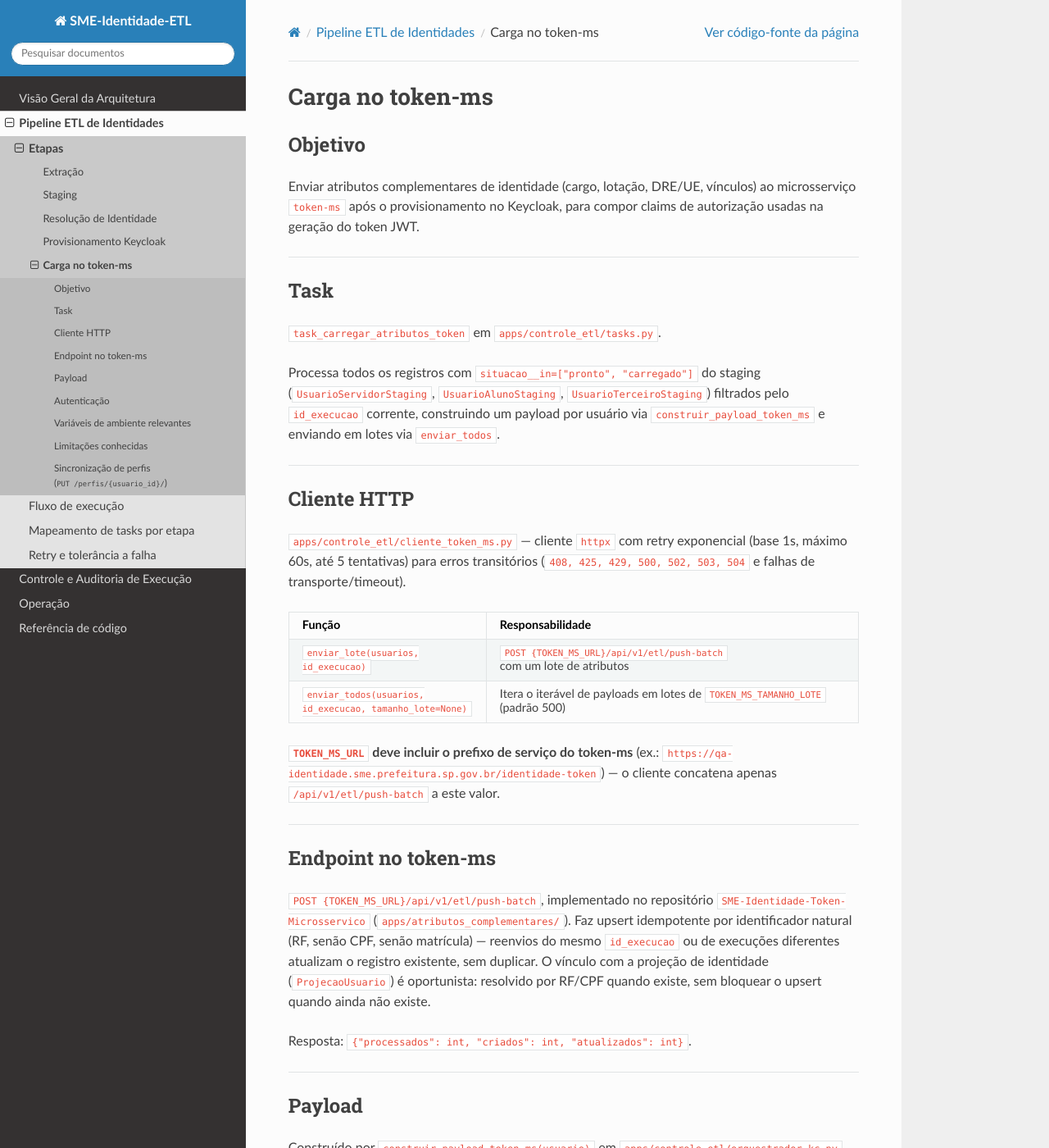
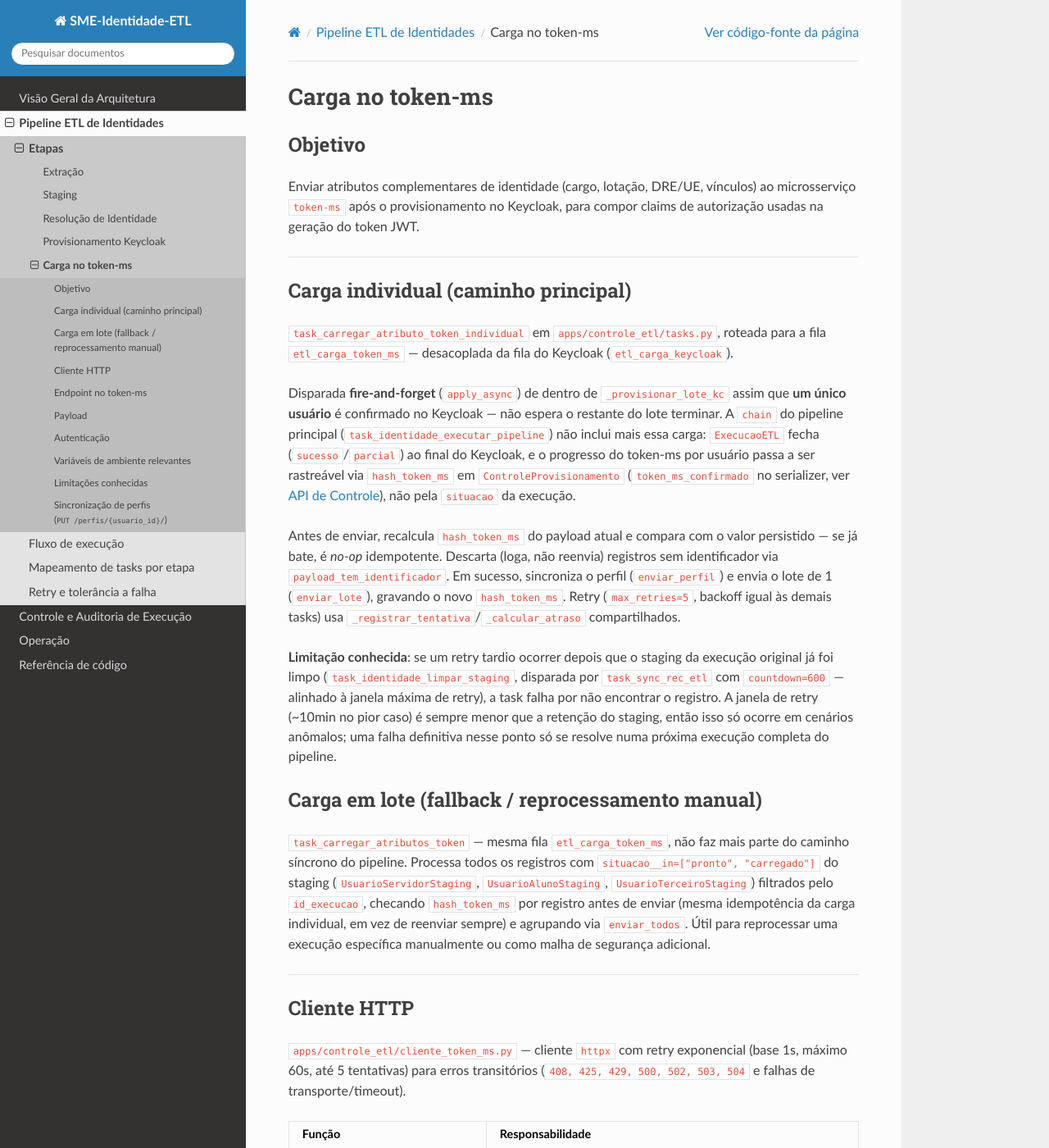
Before and after one commit to prefeiturasp/SME-Identidade-ETL, a Sphinx documentation site: the page built from docs/pipeline/token_ms.md, in a window 1280 px wide and 1400 px high. Shown: the whole window at 82% size. Built offline with Sphinx 7.4.7 and the Read the Docs theme 3.1.0, drawn with Linux system fonts in a browser that asks for light colours; some of the changed text lies outside the part shown.

Commit message:
Feature 153376 gestao de credencial

```diff
--- a/docs/pipeline/token_ms.md
+++ b/docs/pipeline/token_ms.md
@@ -8,15 +8,50 @@ para compor claims de autorização usadas na geração do token JWT.
 
 ---
 
-## Task
+## Carga individual (caminho principal)
 
-`task_carregar_atributos_token` em `apps/controle_etl/tasks.py`.
+`task_carregar_atributo_token_individual` em `apps/controle_etl/tasks.py`,
+roteada para a fila `etl_carga_token_ms` — desacoplada da fila do
+Keycloak (`etl_carga_keycloak`).
 
-Processa todos os registros com `situacao__in=["pronto", "carregado"]`
-do staging (`UsuarioServidorStaging`, `UsuarioAlunoStaging`,
-`UsuarioTerceiroStaging`) filtrados pelo `id_execucao` corrente,
-construindo um payload por usuário via `construir_payload_token_ms`
-e enviando em lotes via `enviar_todos`.
+Disparada **fire-and-forget** (`apply_async`) de dentro de
+`_provisionar_lote_kc` assim que **um único usuário** é confirmado no
+Keycloak — não espera o restante do lote terminar. A `chain` do
+pipeline principal (`task_identidade_executar_pipeline`) não inclui
+mais essa carga: `ExecucaoETL` fecha (`sucesso`/`parcial`) ao final do
+Keycloak, e o progresso do token-ms por usuário passa a ser
+rastreável via `hash_token_ms` em `ControleProvisionamento`
+(`token_ms_confirmado` no serializer, ver
+[API de Controle](../controle/api.md)), não pela `situacao` da execução.
+
+Antes de enviar, recalcula `hash_token_ms` do payload atual e compara
+com o valor persistido — se já bate, é *no-op* idempotente. Descarta
+(loga, não reenvia) registros sem identificador via
+`payload_tem_identificador`. Em sucesso, sincroniza o perfil
+(`enviar_perfil`) e envia o lote de 1 (`enviar_lote`), gravando o novo
+`hash_token_ms`. Retry (`max_retries=5`, backoff igual às demais
+tasks) usa `_registrar_tentativa`/`_calcular_atraso` compartilhados.
+
+**Limitação conhecida**: se um retry tardio ocorrer depois que o
+staging da execução original já foi limpo
+(`task_identidade_limpar_staging`, disparada por `task_sync_rec_etl`
+com `countdown=600` — alinhado à janela máxima de retry), a task falha
+por não encontrar o registro. A janela de retry (~10min no pior caso)
+é sempre menor que a retenção do staging, então isso só ocorre em
+cenários anômalos; uma falha definitiva nesse ponto só se resolve numa
+próxima execução completa do pipeline.
+
+## Carga em lote (fallback / reprocessamento manual)
+
+`task_carregar_atributos_token` — mesma fila `etl_carga_token_ms`, não
+faz mais parte do caminho síncrono do pipeline. Processa todos os
+registros com `situacao__in=["pronto", "carregado"]` do staging
+(`UsuarioServidorStaging`, `UsuarioAlunoStaging`,
+`UsuarioTerceiroStaging`) filtrados pelo `id_execucao`, checando
+`hash_token_ms` por registro antes de enviar (mesma idempotência da
+carga individual, em vez de reenviar sempre) e agrupando via
+`enviar_todos`. Útil para reprocessar uma execução específica
+manualmente ou como malha de segurança adicional.
 
 ---
 
@@ -121,16 +156,23 @@ ainda em aberto.
 
 ## Sincronização de perfis (`PUT /perfis/{usuario_id}/`)
 
-Além do push-batch de atributos complementares, a mesma
-`task_carregar_atributos_token` também sincroniza, por usuário, a
-projeção de perfis usada para compor o JWT (`apps/perfil` do
-token-ms) — extraída dos grupos CoreSSO aos quais o usuário está
-vinculado (mesma fonte já usada por `sincronizar_usuario_kc`).
+Além do push-batch de atributos complementares, o mesmo fluxo também
+sincroniza, por usuário, a projeção de perfis usada para compor o JWT
+(`apps/perfil` do token-ms) — extraída dos grupos CoreSSO aos quais o
+usuário está vinculado (mesma fonte já usada por
+`sincronizar_usuario_kc`).
 
-### Fluxo
+### Carga individual
+
+`task_carregar_atributo_token_individual` já recebe o resultado do
+Keycloak com `kc_user_id` resolvido (não precisa buscá-lo de novo) —
+monta o payload via `construir_payload_perfil_token_ms` e envia com
+`enviar_perfil(kc_user_id, payload)` antes do push-batch de atributos.
+
+### Carga em lote (fallback)
 
 Para cada usuário do staging da execução, `_sincronizar_perfis_execucao`
-(`apps/controle_etl/tasks.py`):
+(`apps/controle_etl/tasks.py`), usada pela task de lote:
 
 1. Resolve o `kc_user_id` no Keycloak via
    `resolver_kc_user_id_de_usuario` (busca por username exato — RF,
@@ -149,7 +191,9 @@ Falha ao sincronizar o perfil de um usuário é contada e logada, mas
 **não** interrompe os demais usuários nem afeta o resultado do
 push-batch (responsabilidade já concluída antes desta etapa).
 Métricas (`perfis_sincronizados`, `perfis_erros`) ficam em
-`LogEtapaETL.metadados` da mesma etapa `CARREGAR_TOKEN`.
+`LogEtapaETL.metadados` da etapa `CARREGAR_TOKEN` — só preenchida
+quando a task de lote é executada (a carga individual não abre etapa
+própria, seu progresso é rastreado via `ControleProvisionamento`).
 
 ### Usuário sem identificador ou sem vínculo CoreSSO
 
```
